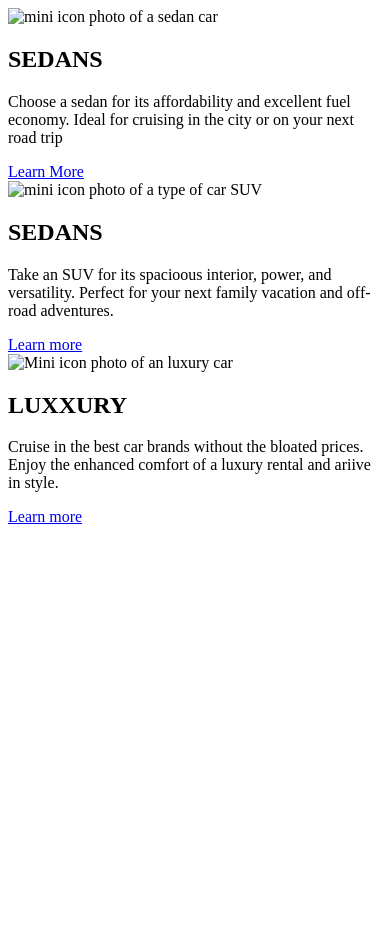
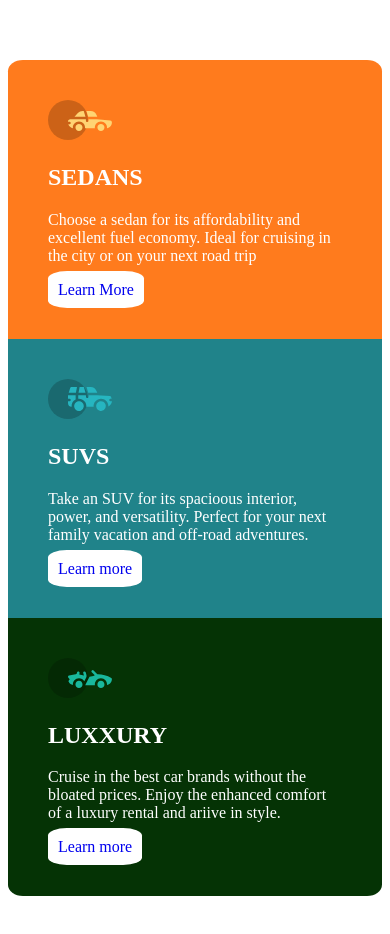
Before and after one commit to AlfredoGonzalezPolo/W02-CH1-alfredo-gonzalez, a website: page index.html in a window 390 px wide. Before the commit the page ends 844 px from the top, so only its background shows below. Drawn offline with Linux system fonts and the light colour scheme.

Commit message:
Add styles to mobile page design

```diff
--- a/index.html
+++ b/index.html
@@ -9,36 +9,40 @@
   <link rel="preconnect" href="https://fonts.gstatic.com" crossorigin>
   <link href="https://fonts.googleapis.com/css2?family=Roboto+Condensed&display=swap" rel="stylesheet">
   <link rel="shortcut icon" href="./images/favicon-32x32.png" type="image/x-icon">
+  <link rel="stylesheet" href="styles.css">
   <title>Choose your car</title>
 </head>
 
 <body>
   <main>
-    <section>
-      <img src="./images/icon-sedans.svg" alt="mini icon photo of a sedan car">
+    <div class="principal-container">
+      <section class="container-sedan">
+        <img class="container-sedan__image" src="./images/icon-sedans.svg" alt="mini icon photo of a sedan car">
         <h2>SEDANS</h2>
-      <p>Choose a sedan for its affordability and excellent fuel economy. Ideal for cruising in the city or on your next
+        <p>Choose a sedan for its affordability and excellent fuel economy. Ideal for cruising in the city or on your
+          next
           road trip</p>
-      <a
+        <a class="container__link"
           href="https://www.bmw.es/es/home.html?tl=sea-gl-ES_BMW_NEWCARS_BRAND%20CORE_SPA_BND_ALO-mix-miy-.-sech-BRAND_BND_BRAND_NONE-.-e-bmw-.-.">Learn
           More</a>
       </section>
-    <section>
+      <section class="container-suv">
         <img src="./images/icon-suvs.svg" alt="mini icon photo of a type of car SUV">
-      <h2>SEDANS</h2>
+        <h2>SUVS</h2>
         <p>Take an SUV for its spacioous interior, power, and versatility. Perfect for your next family vacation and
           off-road adventures.</p>
-    </section>
-    <a
+        <a class="container__link"
           href="https://www.chevroletoffers.ca/?&ppc=MICROSOFT_700000001914319_71700000051620695_58700006800173574_p74898980266suv+sales&msclkid=bd8dba80c4f8147a0b2aded0ecb71622&gclid=bd8dba80c4f8147a0b2aded0ecb71622&gclsrc=3p.ds">Learn
           more</a>
-    <section>
+      </section>
+      <section class="container-luxury">
         <img src="./images/icon-luxury.svg" alt="Mini icon photo of an luxury car">
         <h2>LUXXURY</h2>
         <p>Cruise in the best car brands without the bloated prices. Enjoy the enhanced comfort of a luxury rental and
           ariive in style.</p>
-      <a href="https://www.autobild.es/coches/rolls-royce">Learn more</a>
+        <a class="container__link" href="https://www.autobild.es/coches/rolls-royce">Learn more</a>
       </section>
+    </div>
   </main>
 </body>
 
--- a/package.json
+++ b/package.json
@@ -4,7 +4,7 @@
   "description": "",
   "main": "index.js",
   "scripts": {
-    "sass": "sass styles.scss:styles.css -w",
+    "sass": "sass ./sass/styles.scss:styles.css -w",
     "test": "echo \"Error: no test specified\" && exit 1",
     "prepare": "husky install"
   },
--- a/sass/_global.scss
+++ b/sass/_global.scss
@@ -8,6 +8,8 @@ html,
 body {
   font-family: -apple-system, BlinkMacSystemFont, "Segoe UI", Roboto, Helvetica,
     Arial, sans-serif, "Apple Color Emoji", "Segoe UI Emoji", "Segoe UI Symbol";
-  font-family: "Nunito";
+  font-family: "Roboto";
   min-width: 320px;
+  margin: 20px auto;
+  padding: 40px;
 }
--- a/sass/styles.scss
+++ b/sass/styles.scss
@@ -0,0 +1,36 @@
+.principal-container {
+  height: 100%;
+  margin: 60px auto;
+  display: flex;
+  flex-direction: column;
+
+  .container-sedan {
+    background-color: rgb(255, 123, 29);
+    height: 100%;
+    padding: 40px;
+    color: white;
+    border-radius: 4% 4% 0% 0%;
+  }
+
+  .container-suv {
+    background-color: rgb(32, 131, 138);
+    height: 100%;
+    padding: 40px;
+    color: white;
+  }
+
+  .container-luxury {
+    background-color: rgb(5, 51, 5);
+    height: 100%;
+    padding: 40px;
+    color: white;
+    border-radius: 0% 0% 4% 4%;
+  }
+
+  .container__link {
+    background-color: white;
+    text-decoration: none;
+    padding: 10px;
+    border-radius: 20% 20% 20% 20%;
+  }
+}
```
Also changed, not shown: images/carro.png (added), images/favicon-32x32.png (added), images/icon-luxury.svg (added), images/icon-sedans.svg (added), images/icon-suvs.svg (added), images/jua3vpavrjnnhbmvo7er.jpg (added), images/ofrkupd8a9wh1wenvr8c.jpg (added), styles .css (deleted), styles.css (added), styles.scss (deleted), 1 other file. Lines whose indentation alone changed are shown as unchanged.
